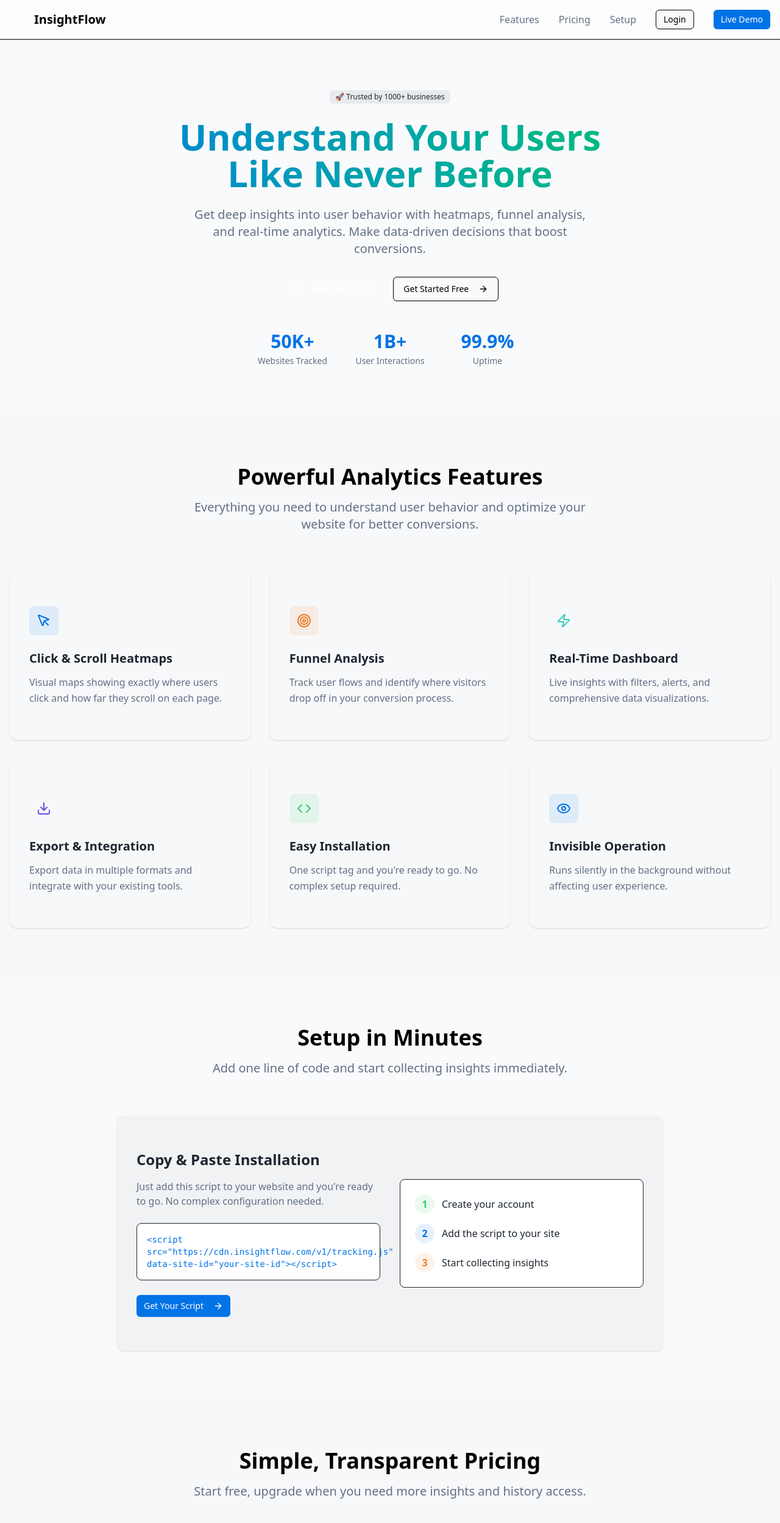
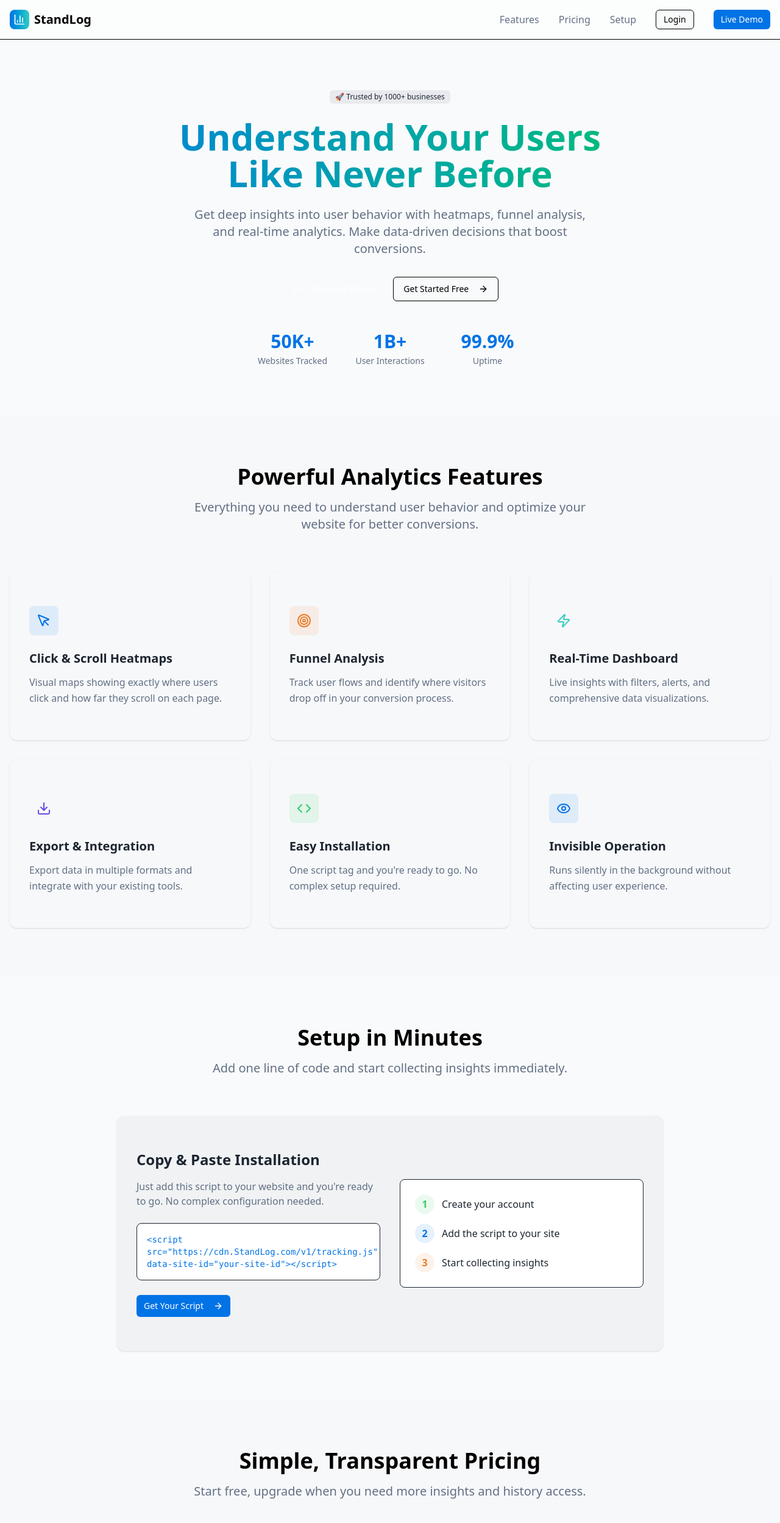
Before and after one commit to vlhsmylv/standlog-frontend, a React (Vite) app: page / in a window 1280 px wide. Shown: the top 2498 px of the page at 61% size. Built offline with nearby package versions, Linux system fonts and the light colour scheme; no server answers.

Commit message:
upd: styles changed

```diff
--- a/src/pages/Dashboard.tsx
+++ b/src/pages/Dashboard.tsx
@@ -159,7 +159,7 @@ const Dashboard = () => {
                 <div className="w-8 h-8 bg-gradient-to-r from-analytics-blue to-analytics-teal rounded-lg flex items-center justify-center">
                   <BarChart3 className="w-5 h-5 text-white" />
                 </div>
-                <span className="text-xl font-bold">InsightFlow</span>
+                <span className="text-xl font-bold">StandLog</span>
               </div>
             </div>
             <div className="flex items-center space-x-4">
--- a/src/pages/Landing.tsx
+++ b/src/pages/Landing.tsx
@@ -77,10 +77,10 @@ const Landing = () => {
         <div className="container mx-auto px-4 py-4">
           <div className="flex items-center justify-between">
             <div className="flex items-center space-x-2">
-              <div className="w-8 h-8 bg-linear(135deg, hsl(210 100% 45%) 0%, hsl(175 60% 50%) 100%) rounded-lg flex items-center justify-center">
+              <div className="w-8 h-8 bg-gradient-to-r from-analytics-blue to-analytics-teal rounded-lg flex items-center justify-center">
                 <BarChart3 className="w-5 h-5 text-white" />
               </div>
-              <span className="text-xl font-bold">InsightFlow</span>
+              <span className="text-xl font-bold">StandLog</span>
             </div>
             <nav className="hidden md:flex items-center space-x-8">
               <a
@@ -228,7 +228,7 @@ const Landing = () => {
                     </p>
                     <div className="bg-card rounded-lg p-4 border font-mono text-sm mb-6">
                       <code className="text-primary">
-                        {`<script src="https://cdn.insightflow.com/v1/tracking.js"
+                        {`<script src="https://cdn.StandLog.com/v1/tracking.js"
         data-site-id="your-site-id"></script>`}
                       </code>
                     </div>
@@ -427,7 +427,7 @@ const Landing = () => {
             Ready to Understand Your Users?
           </h2>
           <p className="text-xl opacity-90 mb-8 max-w-2xl mx-auto">
-            Join thousands of businesses already using InsightFlow to optimize
+            Join thousands of businesses already using StandLog to optimize
             their websites and boost conversions.
           </p>
           <div className="flex flex-col sm:flex-row gap-4 justify-center">
@@ -459,10 +459,10 @@ const Landing = () => {
               <div className="w-8 h-8 bg-primary rounded-lg flex items-center justify-center">
                 <BarChart3 className="w-5 h-5 text-white" />
               </div>
-              <span className="text-xl font-bold">InsightFlow</span>
+              <span className="text-xl font-bold">StandLog</span>
             </div>
             <div className="text-sm text-muted-foreground">
-              © 2024 InsightFlow. Built for the hackathon.
+              © 2024 StandLog. Built for the hackathon.
             </div>
           </div>
         </div>
--- a/vite.config.ts
+++ b/vite.config.ts
@@ -14,6 +14,7 @@ export default defineConfig({
   preview: {
     allowedHosts: [
       "hackathon.opencnt.com",
+      "hackathon-api.opencnt.com/api",
       "proto-client-ufzk9t-f2bd53-213-199-34-59.traefik.me",
     ],
   },
```
